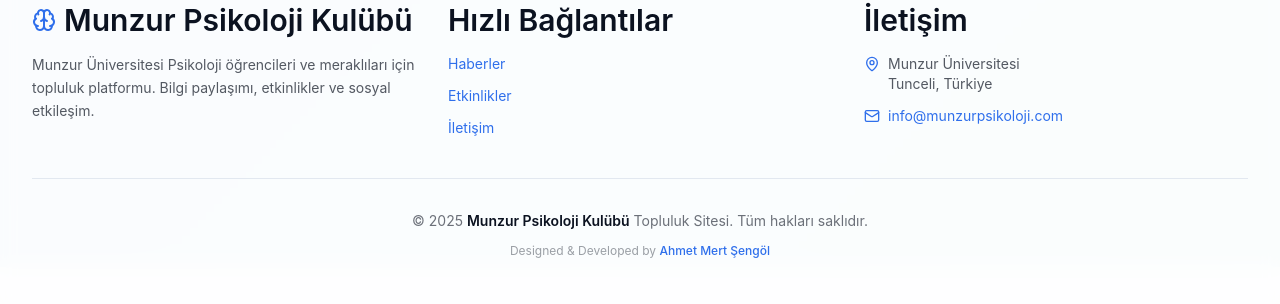
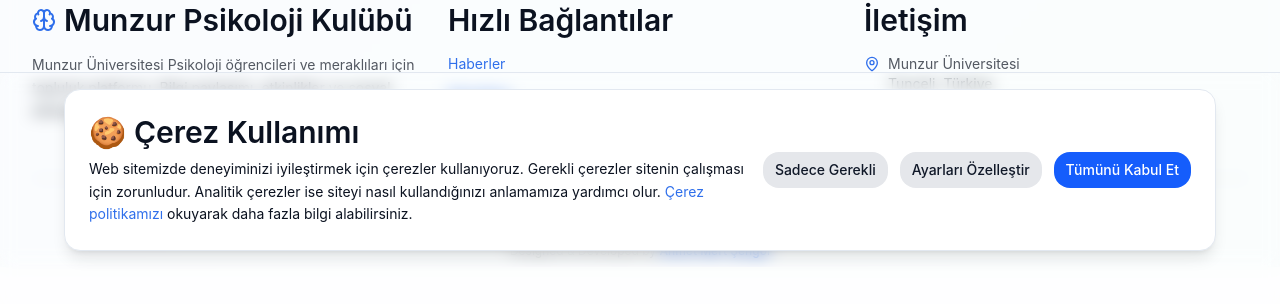
Before and after one commit to ahmertsengol/Mun-psikoloji, a Next.js app: page / in a window 1280 px wide. Shown: the part 533-837 px from the top of the page. Built offline with nearby package versions, Linux system fonts and the light colour scheme; no server answers; the database is empty.

Commit message:
feat: integrate analytics wrapper and cookie consent in root layout

```diff
--- a/app/layout.tsx
+++ b/app/layout.tsx
@@ -2,7 +2,8 @@
 import { Inter } from "next/font/google";
 import "./globals.css";
 import { ThemeProvider } from "@/components/theme-provider";
-import { Analytics } from "@vercel/analytics/next";
+import { AnalyticsWrapper } from '@/components/analytics-wrapper';
+import { CookieManager } from "@/components/cookie-manager";
 
 const inter = Inter({
   subsets: ["latin"],
@@ -37,8 +38,9 @@
           disableTransitionOnChange={false}
         >
           {children}
+          <CookieManager />
         </ThemeProvider>
-        <Analytics />
+        <AnalyticsWrapper />
       </body>
     </html>
   );
```
